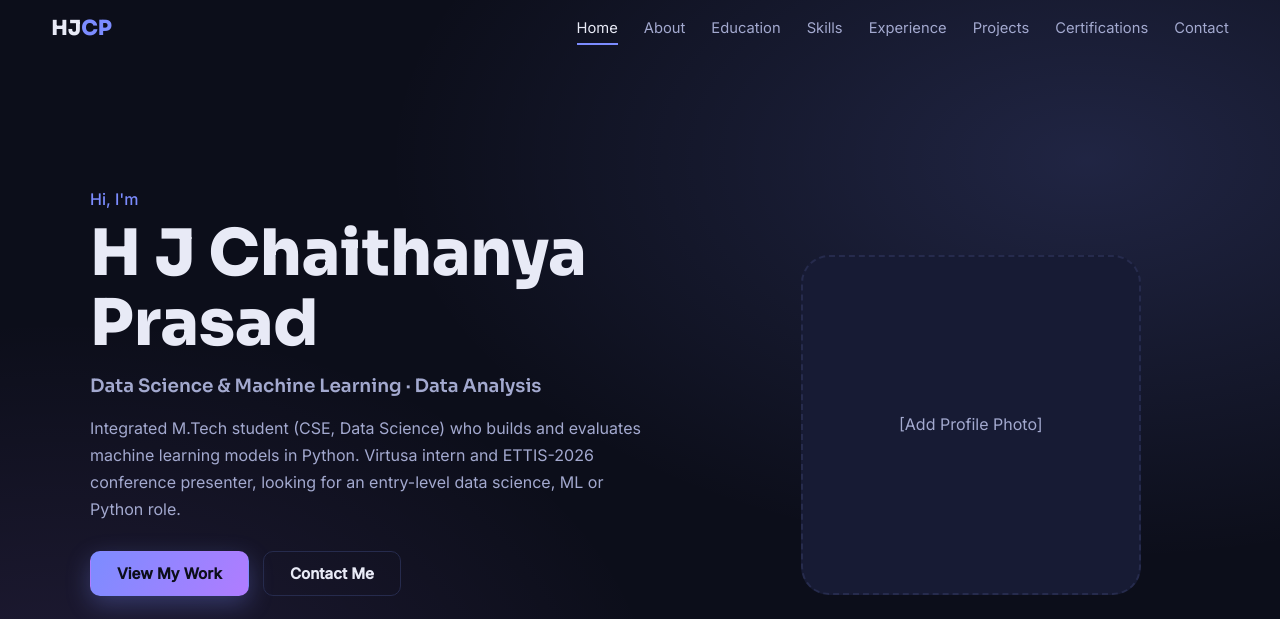
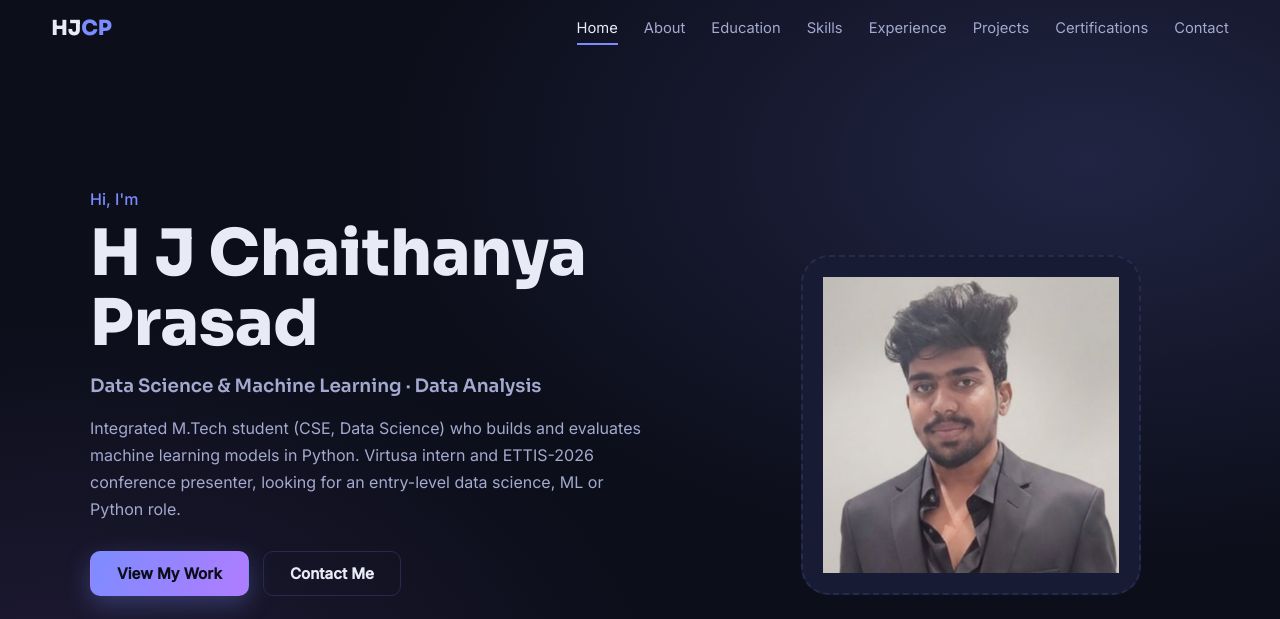
Before and after one commit to chaithanya016/chaithanya-portfolio, a plain HTML site: page index.html in a window 1280 px wide. Shown: the top 619 px of the page. Drawn offline with Linux system fonts and the light colour scheme.

Commit message:
Update index.html

```diff
--- a/index.html
+++ b/index.html
@@ -53,9 +53,11 @@
       </div>
     </div>
     <!-- Replace the placeholder with: <img src="profile.png" alt="H J Chaithanya Prasad"> -->
-    <div class="photo" id="photo" role="img" aria-label="Profile photo placeholder">
-      <span>[Add Profile Photo]</span>
-    </div>
+
+<div class="photo" id="photo">
+  <img src="profile.png" alt="H J Chaithanya Prasad">
+</div>
+
   </div>
 </section>
 
```
